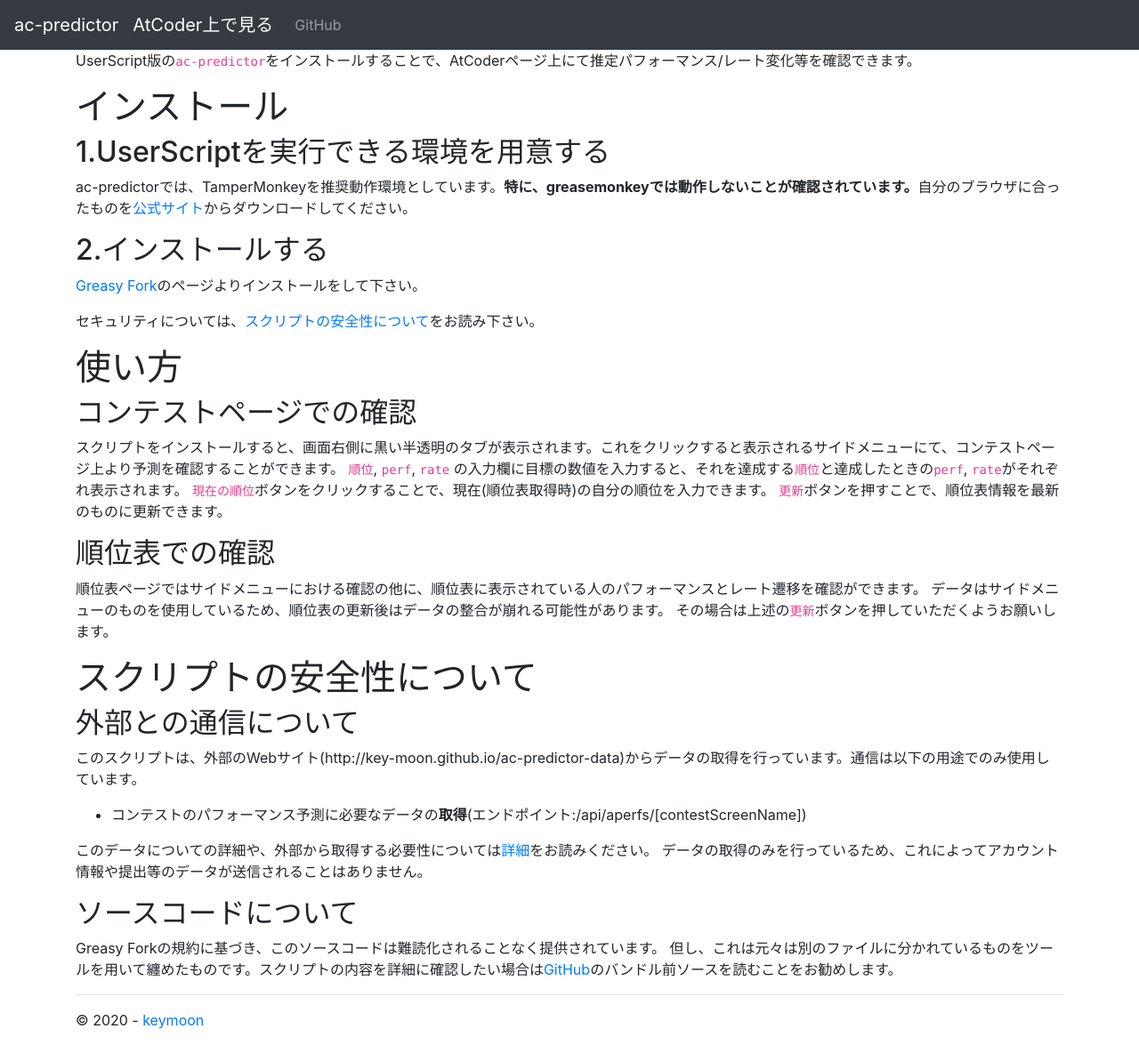
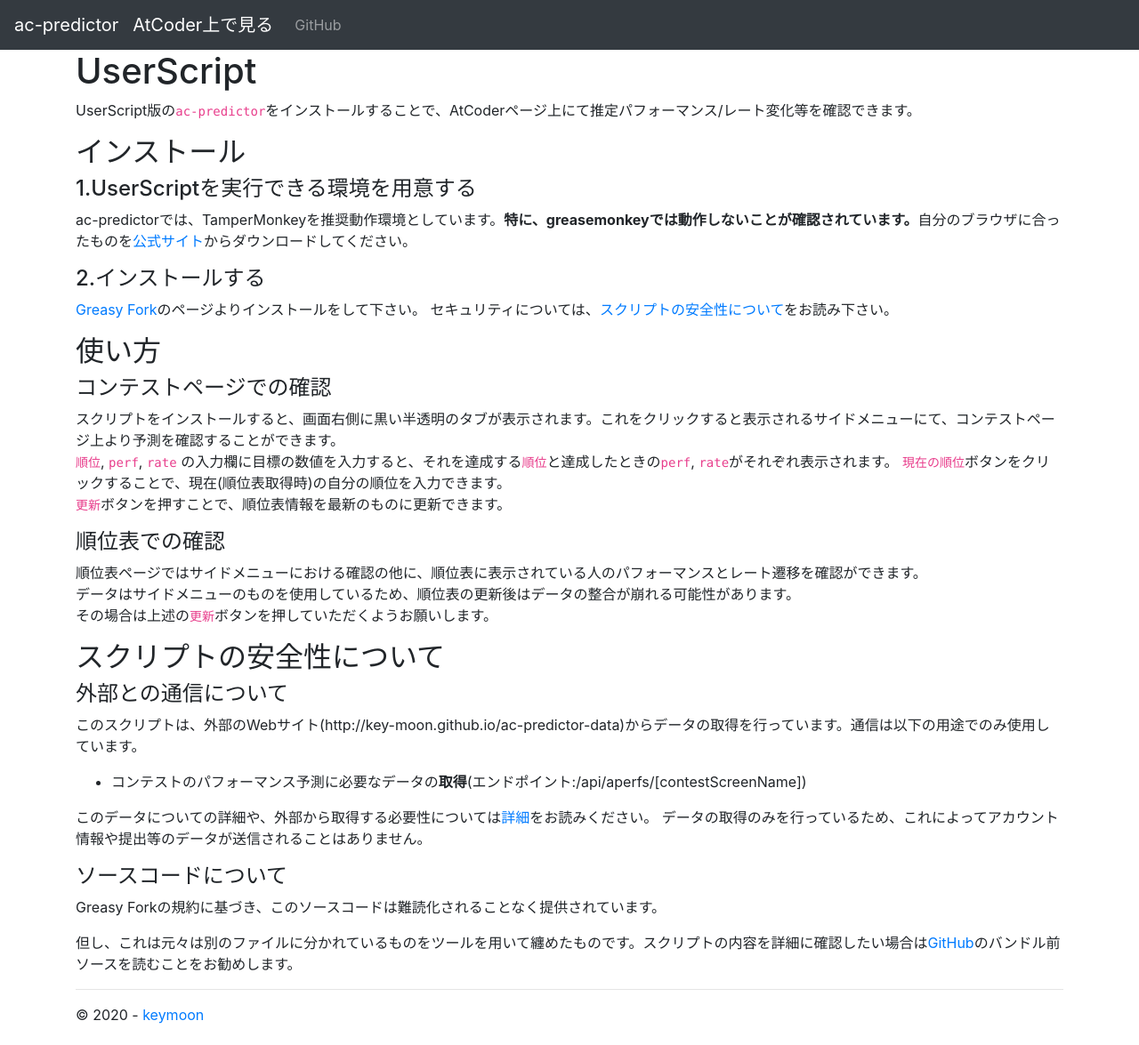
Before and after one commit to key-moon/ac-predictor, a Jekyll site: the page built from ac-predictor-frontend/userscript.md, in a window 1280 px wide. Shown: the whole page at 89% size. Built offline with Jekyll 4.4.1, drawn with Linux system fonts in a browser that asks for light colours.

Commit message:
fix design

```diff
--- a/ac-predictor-frontend/userscript.md
+++ b/ac-predictor-frontend/userscript.md
@@ -2,38 +2,37 @@
 title: UserScript
 ---
 
+# UserScript
 UserScript版の`ac-predictor`をインストールすることで、AtCoderページ上にて推定パフォーマンス/レート変化等を確認できます。
 
-# インストール
-## 1.UserScriptを実行できる環境を用意する
+## インストール
+#### 1.UserScriptを実行できる環境を用意する
 ac-predictorでは、TamperMonkeyを推奨動作環境としています。**特に、greasemonkeyでは動作しないことが確認されています。**自分のブラウザに合ったものを[公式サイト](https://www.tampermonkey.net/)からダウンロードしてください。
 
-## 2.インストールする
+#### 2.インストールする
 [Greasy Fork](https://greasyfork.org/ja/scripts/369954-ac-predictor)のページよりインストールをして下さい。
-
 セキュリティについては、[スクリプトの安全性について](#スクリプトの安全性について)をお読み下さい。
 
-
-# 使い方
-## コンテストページでの確認
-スクリプトをインストールすると、画面右側に黒い半透明のタブが表示されます。これをクリックすると表示されるサイドメニューにて、コンテストページ上より予測を確認することができます。
-`順位`, `perf`, `rate` の入力欄に目標の数値を入力すると、それを達成する`順位`と達成したときの`perf`, `rate`がそれぞれ表示されます。 `現在の順位`ボタンをクリックすることで、現在(順位表取得時)の自分の順位を入力できます。
+## 使い方
+#### コンテストページでの確認
+スクリプトをインストールすると、画面右側に黒い半透明のタブが表示されます。これをクリックすると表示されるサイドメニューにて、コンテストページ上より予測を確認することができます。<br>
+`順位`, `perf`, `rate` の入力欄に目標の数値を入力すると、それを達成する`順位`と達成したときの`perf`, `rate`がそれぞれ表示されます。 `現在の順位`ボタンをクリックすることで、現在(順位表取得時)の自分の順位を入力できます。<br>
 `更新`ボタンを押すことで、順位表情報を最新のものに更新できます。
 
-## 順位表での確認
-順位表ページではサイドメニューにおける確認の他に、順位表に表示されている人のパフォーマンスとレート遷移を確認ができます。
-データはサイドメニューのものを使用しているため、順位表の更新後はデータの整合が崩れる可能性があります。
+#### 順位表での確認
+順位表ページではサイドメニューにおける確認の他に、順位表に表示されている人のパフォーマンスとレート遷移を確認ができます。<br>
+データはサイドメニューのものを使用しているため、順位表の更新後はデータの整合が崩れる可能性があります。<br>
 その場合は上述の`更新`ボタンを押していただくようお願いします。
 
-
-# スクリプトの安全性について
-## 外部との通信について
+## スクリプトの安全性について
+#### 外部との通信について
 このスクリプトは、外部のWebサイト(http://key-moon.github.io/ac-predictor-data)からデータの取得を行っています。通信は以下の用途でのみ使用しています。
 
 - コンテストのパフォーマンス予測に必要なデータの**取得**(エンドポイント:/api/aperfs/\[contestScreenName\])
 
 このデータについての詳細や、外部から取得する必要性については[詳細](https://gist.github.com/key-moon/b26f8fce0e70ce6249fd9de2542352d4)をお読みください。 データの取得のみを行っているため、これによってアカウント情報や提出等のデータが送信されることはありません。
 
-## ソースコードについて
+#### ソースコードについて
 Greasy Forkの規約に基づき、このソースコードは難読化されることなく提供されています。
+
 但し、これは元々は別のファイルに分かれているものをツールを用いて纏めたものです。スクリプトの内容を詳細に確認したい場合は[GitHub](https://github.com/key-moon/ac-predictor.user.js)のバンドル前ソースを読むことをお勧めします。
```
